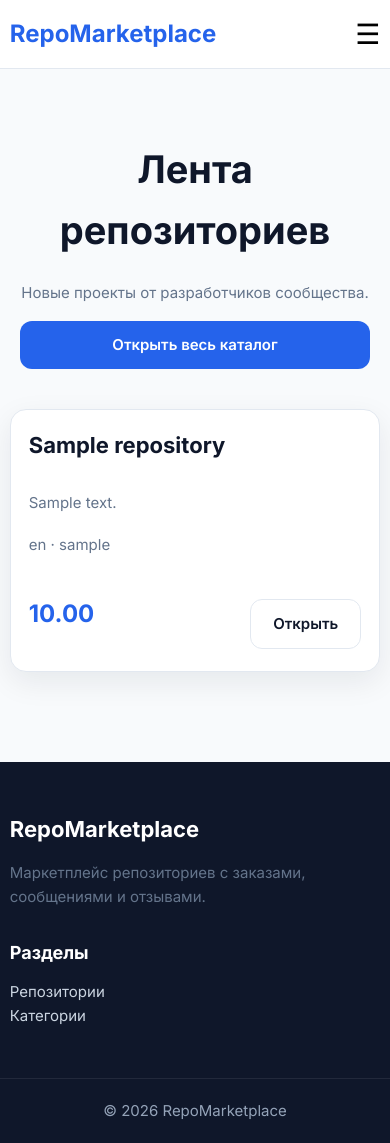
After one commit to arlekino0o/RepoMarketplace, a Django app: page / in a window 390 px wide. The commit adds this page. Run offline with Django 5.2, Linux system fonts and the light colour scheme; tables that the repository leaves empty hold one stand-in row (values such as "Sample post").

Commit message:
Add repository feed and responsive navbar

```diff
--- a/marketplace/static/css/components.css
+++ b/marketplace/static/css/components.css
@@ -122,6 +122,7 @@
     font-weight:700;
 
     color:var(--primary);
+    flex-shrink:0;
 
 }
 
@@ -132,6 +133,8 @@
     align-items:center;
 
     gap:28px;
+    justify-content:flex-end;
+    min-width:0;
 
 }
 
@@ -551,7 +554,7 @@ tbody tr:hover{
    MOBILE
 ====================================================== */
 
-@media(max-width:768px){
+@media(max-width:1050px){
 
     .menu-toggle{
 
--- a/marketplace/templates/base.html
+++ b/marketplace/templates/base.html
@@ -14,7 +14,7 @@
 <body>
     <nav class="navbar">
         <div class="container navbar-container">
-            <a class="logo" href="{% url 'marketplace:repository_list' %}">RepoMarketplace</a>
+            <a class="logo" href="{% url 'marketplace:feed' %}">RepoMarketplace</a>
             <button class="menu-toggle" id="menuToggle" type="button" aria-label="Открыть меню">☰</button>
             <div class="nav-links" id="navLinks">
                 <a href="{% url 'marketplace:repository_list' %}">Репозитории</a>
--- /dev/null
+++ b/marketplace/templates/marketplace/feed.html
@@ -0,0 +1,10 @@
+{% extends "base.html" %}
+{% block title %}RepoMarketplace — лента{% endblock %}
+{% block content %}
+<section class="hero"><h1>Лента репозиториев</h1><p>Новые проекты от разработчиков сообщества.</p><a class="btn-primary mt-2" href="{% url 'marketplace:repository_list' %}">Открыть весь каталог</a></section>
+<section class="products-grid">
+{% for repository in repositories %}
+<article class="card product-card"><h3><a href="{% url 'marketplace:repository_detail' repository.pk %}">{{ repository.title }}</a></h3><p class="product-description">{{ repository.description|default:"Описание не добавлено."|truncatechars:140 }}</p><p>{{ repository.language }} · {{ repository.seller }}</p><div class="product-card-footer"><span class="product-price">{{ repository.price }}</span><a class="btn-outline" href="{% url 'marketplace:repository_detail' repository.pk %}">Открыть</a></div></article>
+{% empty %}<p>В ленте пока нет репозиториев.</p>{% endfor %}
+</section>
+{% endblock %}
--- a/marketplace/urls.py
+++ b/marketplace/urls.py
@@ -5,6 +5,7 @@ from . import message_views, views
 app_name = 'marketplace'
 
 urlpatterns = [
+    path('', views.FeedView.as_view(), name='feed'),
     path('repositories/', views.RepositoryListView.as_view(), name='repository_list'),
     path('repositories/create/', views.RepositoryCreateView.as_view(), name='repository_create'),
     path('repositories/<int:pk>/', views.RepositoryDetailView.as_view(), name='repository_detail'),
--- a/marketplace/views.py
+++ b/marketplace/views.py
@@ -43,6 +43,13 @@ class RepositoryListView(ListView):
         context['categories'] = Category.objects.all()
         context['statuses'] = Repository.Status.choices
         return context
+
+
+class FeedView(ListView):
+    model = Repository
+    template_name = 'marketplace/feed.html'
+    context_object_name = 'repositories'
+    queryset = Repository.objects.select_related('seller').filter(status=Repository.Status.ACTIVE).order_by('-created_at')[:12]
 
 
 class RepositoryDetailView(DetailView):
```
